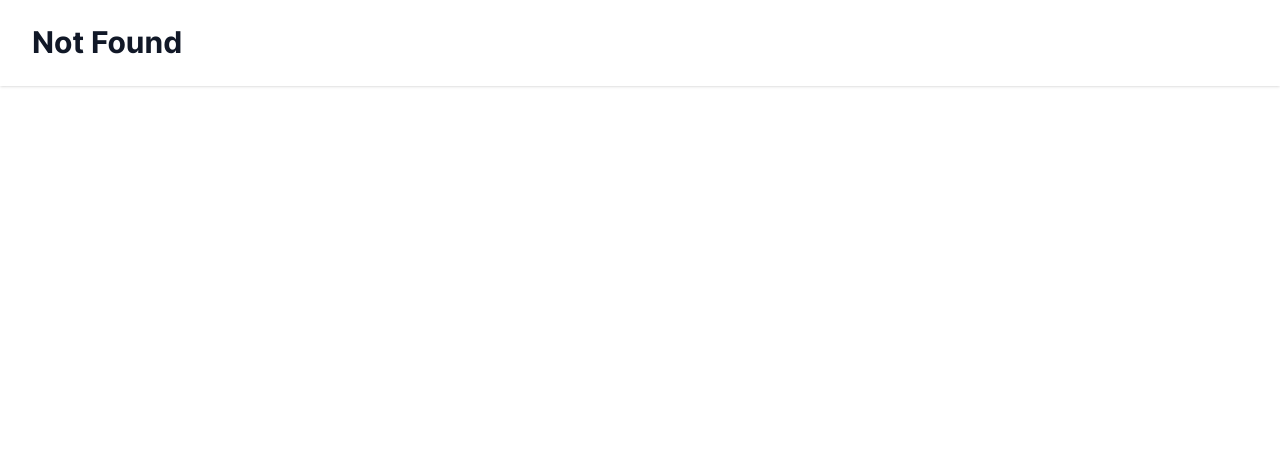
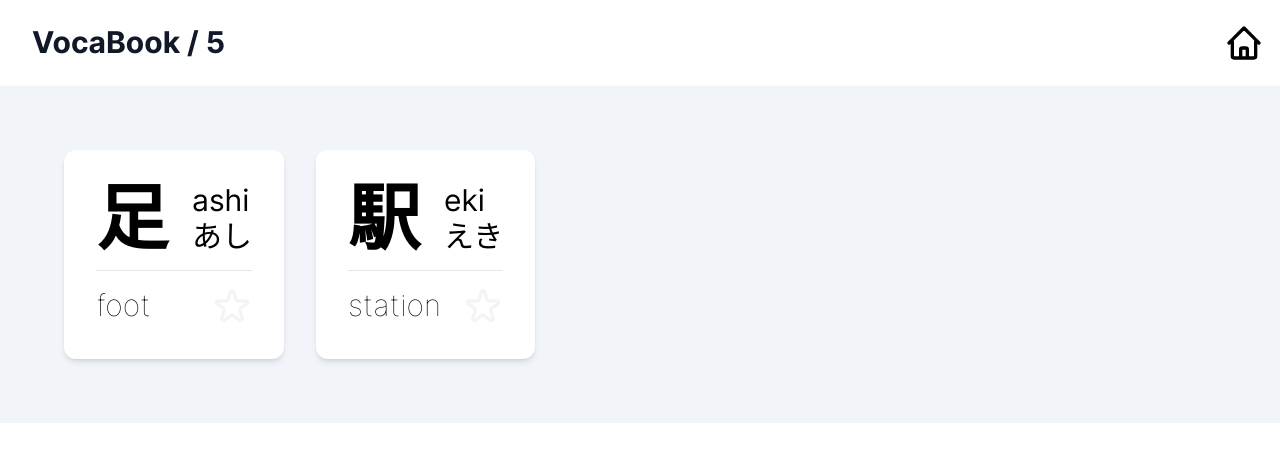
Before and after one commit to herointene/tango-kill, a Vue app: page /VocaBook in a window 1280 px wide. Before the commit this address had no page. Shown: the top 462 px of the page. Built offline with nearby package versions, Linux system fonts and the light colour scheme.

Commit message:
style/json/star

```diff
--- a/index.html
+++ b/index.html
@@ -3,7 +3,7 @@
   <head>
     <meta charset="UTF-8" />
     <meta name="viewport" content="width=device-width, initial-scale=1.0" />
-    <title>Vite + Vue 3 + Tailwind CSS</title>
+    <title>Tango Kill: Learn Japanese Word</title>
     <link
       rel="preload"
       href="/font/Inter-roman.var.woff2"
--- a/src/App.vue
+++ b/src/App.vue
@@ -1,17 +1,19 @@
 <script setup>
-import { ref } from 'vue'
-
-let counter = ref(0)
-
+import { ref } from "vue";
+import { HomeIcon } from "@heroicons/vue/outline";
+let counter = ref(0);
 setInterval(() => {
-  counter.value++
-}, 1000)
+  counter.value++;
+}, 1000);
 </script>
 
 <template>
   <div>
-    <header class="bg-white shadow" v-if="$route.meta.title">
-      <div class="mx-auto max-w-7xl px-4 py-6 sm:px-6 lg:px-8">
+    <header
+      class="bg-white shadow flex justify-between"
+      v-if="$route.meta.title"
+    >
+      <div class="max-w-7xl px-4 py-6 sm:px-6 lg:px-8">
         <h1
           @click="counter = 0"
           class="text-3xl font-bold leading-tight text-gray-900"
@@ -19,6 +21,20 @@ setInterval(() => {
           {{ $route.meta.title }} / {{ counter }}
         </h1>
       </div>
+      <router-link
+        to="/"
+        class="
+          inline-flex
+          my-auto
+          rounded-sm
+          h-12
+          w-10
+          mx-4
+          hover:drop-shadow-md
+        "
+      >
+        <HomeIcon />
+      </router-link>
     </header>
     <main>
       <router-view />
--- /dev/null
+++ b/src/VocabularyJson.json
@@ -0,0 +1,19 @@
+{
+  "instructions":{
+    "keyName":{
+      "0": "kana",
+      "1": "romaji",
+      "2": "kanji",
+      "3": "english translation"
+    }
+  },
+  "vocabulary":{
+    "book":[{
+      "name":"ひらがな・かたかな練習プリント",
+      "content": [
+        ["足","あし","ashi","foot"],
+        ["駅","えき","eki","station"]
+      ]}
+    ]
+  }
+}
--- a/src/components/ButtonRepo.vue
+++ b/src/components/ButtonRepo.vue
@@ -3,7 +3,25 @@
     <a
       target="_blank"
       href="https://github.com/herointene/tango-kill"
-      class="inline-flex items-center justify-center rounded-md border border-transparent bg-white px-5 py-3 text-base font-medium leading-6 text-red-600 transition duration-150 ease-in-out hover:text-indigo-500 focus:outline-none"
+      class="
+        inline-flex
+        items-center
+        justify-center
+        rounded-md
+        border border-transparent
+        bg-white
+        px-5
+        py-3
+        text-base
+        font-medium
+        leading-6
+        text-red-600
+        transition
+        duration-150
+        ease-in-out
+        hover:text-red-500
+        focus:outline-none
+      "
       >Learn more</a
     >
   </div>
--- /dev/null
+++ b/src/components/WordCard.vue
@@ -0,0 +1,46 @@
+<template>
+  <div class="max-w-fit p-8 mr-8 shadow-md rounded-xl bg-white">
+    <div class="flex">
+      <div class="text-7xl font-bold mr-6">{{ word[0] }}</div>
+      <div>
+        <div class="text-3xl">{{ word[2] }}</div>
+        <div class="text-3xl">{{ word[1] }}</div>
+      </div>
+    </div>
+    <hr class="my-4" />
+    <div class="flex justify-between">
+      <div class="text-3xl font-thin inline-block">{{ word[3] }}</div>
+      <div class="inline-block w-10 transform duration-200 hover:scale-125">
+        <StarIcon v-if="!starred" @click="handleStar" class="text-gray-100" />
+        <SolidStar v-if="starred" @click="removeStar" class="text-yellow-300" />
+      </div>
+    </div>
+  </div>
+</template>
+
+<script>
+import { StarIcon } from "@heroicons/vue/outline";
+import { StarIcon as SolidStar } from "@heroicons/vue/solid";
+export default {
+  name: "WordCard",
+  components: { StarIcon, SolidStar },
+  props: ["word"],
+  data() {
+    return {
+      starred: false,
+    };
+  },
+  methods: {
+    handleStar() {
+      this.$emit("star", this.word);
+      this.starred = true;
+    },
+    removeStar() {
+      this.starred = false;
+    },
+  },
+};
+</script>
+
+<style>
+</style>
--- a/src/routes.js
+++ b/src/routes.js
@@ -1,14 +1,14 @@
 import Home from './views/Home.vue'
-import About from './views/About.vue'
+import VocaBook from './views/VocaBook.vue'
 import NotFound from './views/NotFound.vue'
 
 /** @type {import('vue-router').RouterOptions['routes']} */
 export const routes = [
   { path: '/', component: Home, meta: { title: 'Home' } },
   {
-    path: '/about',
-    meta: { title: 'About' },
-    component: About,
+    path: '/VocaBook',
+    meta: { title: 'VocaBook' },
+    component: VocaBook,
     // example of route level code-splitting
     // this generates a separate chunk (About.[hash].js) for this route
     // which is lazy-loaded when the route is visited.
--- a/src/views/About.vue
+++ /dev/null
@@ -1,29 +0,0 @@
-<script setup>
-import ButtonRepo from '@/components/ButtonRepo.vue'
-</script>
-
-<template>
-  <div class="bg-gray-50">
-    <div
-      class="mx-auto max-w-screen-xl px-4 py-12 sm:px-6 lg:flex lg:items-center lg:justify-between lg:py-16 lg:px-8"
-    >
-      <h2
-        class="text-3xl font-extrabold leading-9 tracking-tight text-gray-900 sm:text-4xl sm:leading-10"
-      >
-        About Page
-        <br />
-        <span class="text-indigo-600">Vite + Vue 3 + Tailwind CSS</span>
-      </h2>
-      <div class="mt-8 flex lg:mt-0 lg:flex-shrink-0">
-        <div class="inline-flex rounded-md shadow">
-          <router-link
-            to="/"
-            class="inline-flex items-center justify-center rounded-md border border-transparent bg-indigo-600 px-5 py-3 text-base font-medium leading-6 text-white transition duration-150 ease-in-out hover:bg-indigo-500 focus:outline-none"
-            >Back Home</router-link
-          >
-        </div>
-        <ButtonRepo />
-      </div>
-    </div>
-  </div>
-</template>
--- a/src/views/Home.vue
+++ b/src/views/Home.vue
@@ -3,7 +3,7 @@ import ButtonRepo from '@/components/ButtonRepo.vue'
 </script>
 
 <template>
-  <div class="bg-gray-50">
+  <div class="">
     <div
       class="mx-auto max-w-screen-xl px-4 py-12 sm:px-6 lg:flex lg:items-center lg:justify-between lg:py-16 lg:px-8"
     >
@@ -17,7 +17,7 @@ import ButtonRepo from '@/components/ButtonRepo.vue'
       <div class="mt-8 flex lg:mt-0 lg:flex-shrink-0">
         <div class="inline-flex rounded-md shadow">
           <router-link
-            to="/about"
+            to="/VocaBook"
             class="inline-flex items-center justify-center rounded-md border border-transparent bg-red-600 px-5 py-3 text-base font-medium leading-6 text-white transition duration-150 ease-in-out hover:bg-red-500 focus:outline-none"
             >Dive in</router-link
           >
--- a/src/views/VocaBook.vue
+++ b/src/views/VocaBook.vue
@@ -1,10 +1,41 @@
 <template>
-
+  <div class="p-16 bg-slate-100 flex flex-wrap ">
+    <template v-for="(w, index) in bookShelf[0].content" key="index">
+      <WordCard @star="recordStar" :word="w" />
+    </template>
+  </div>
 </template>
 
 <script>
+import WordCard from '../components/WordCard.vue'
+import vocaJson from '../VocabularyJson.json'
 export default {
+  components: {WordCard},
+  data() {
+    return {
+      vocaJson,
 
+    }
+  },
+
+  computed: {
+    bookShelf() {
+      return vocaJson.vocabulary.book
+    }
+  },
+
+  methods: {
+    recordStar(w){
+      console.log(w);
+      //JSON stringfy
+      if(!localStorage.getItem('Starred')){
+        localStorage.setItem('Starred', '')
+      }
+
+
+
+    }
+  }
 }
 </script>
 
```
